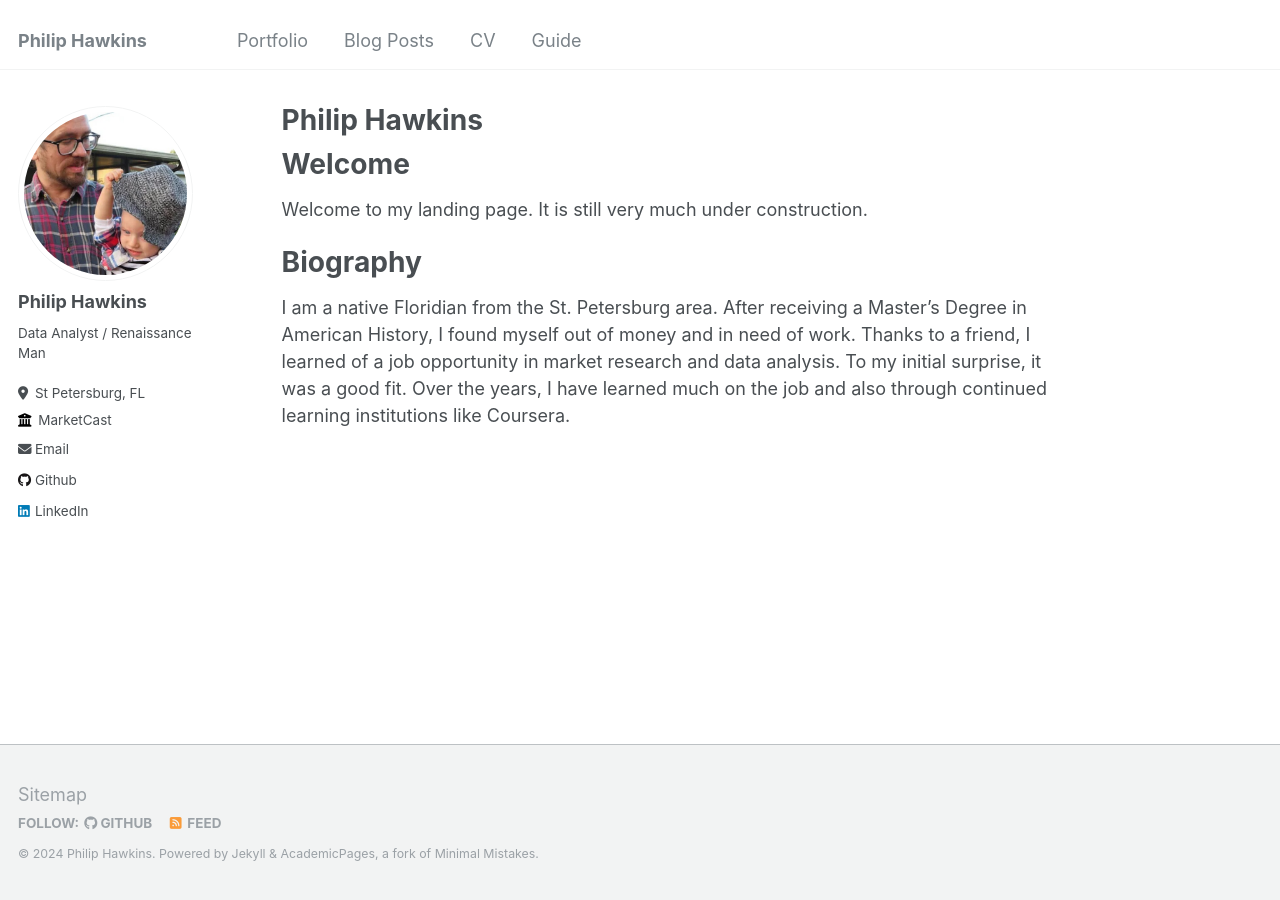
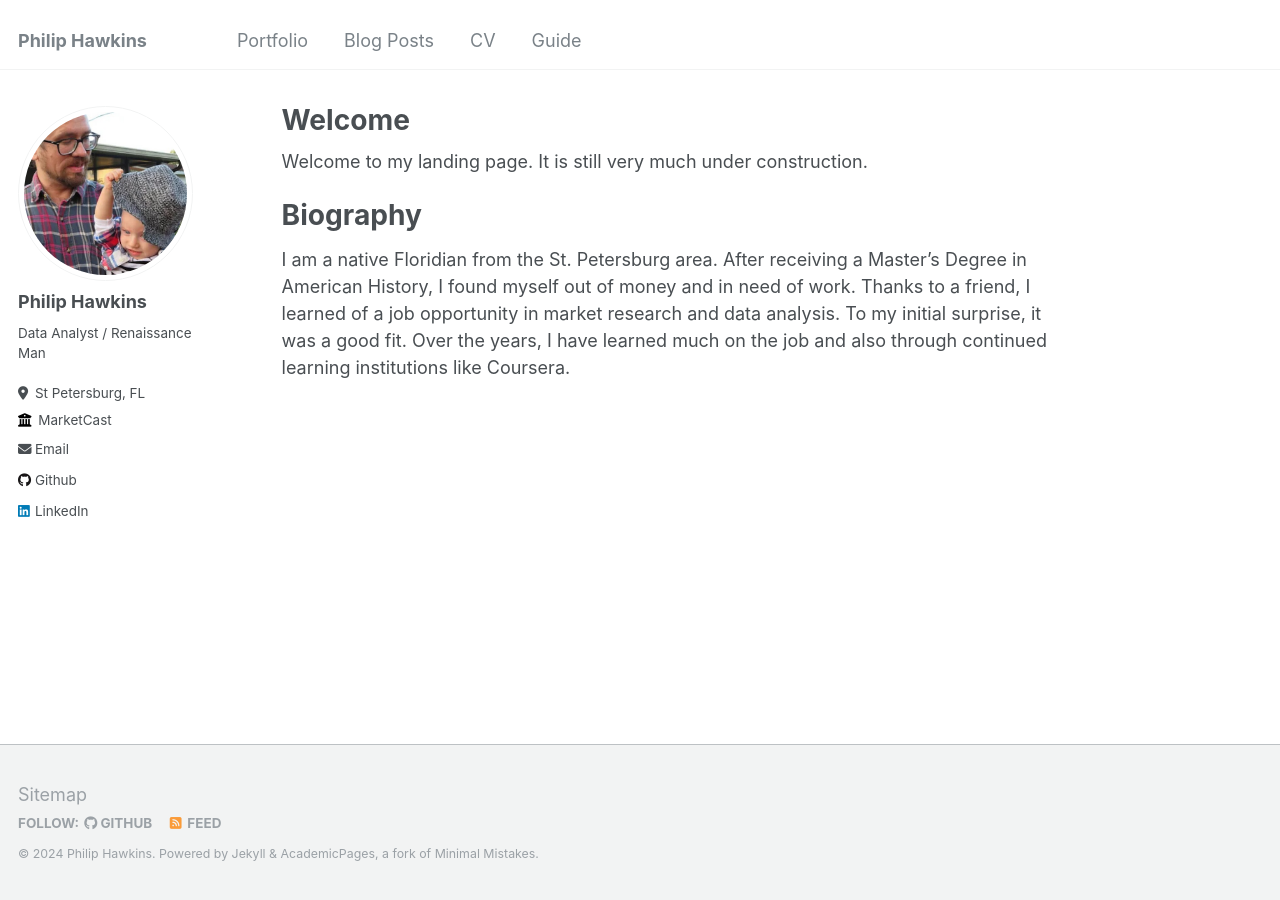
Before and after one commit to philip-hawkins-git/philip-hawkins-git.github.io, a Jekyll site: the page built from _pages/about.md, in a window 1280 px wide. Built offline with Jekyll 4.4.1, drawn with Linux system fonts in a browser that asks for light colours.

Commit message:
Update about.md

```diff
--- a/_pages/about.md
+++ b/_pages/about.md
@@ -1,12 +1,11 @@
 ---
 permalink: /
-title: "Philip Hawkins"
+title: "Welcome"
 author_profile: true
 redirect_from:
   - /about/
   - /about.html
 ---
-# Welcome
 Welcome to my landing page. It is still very much under construction.
 
 # Biography
```
